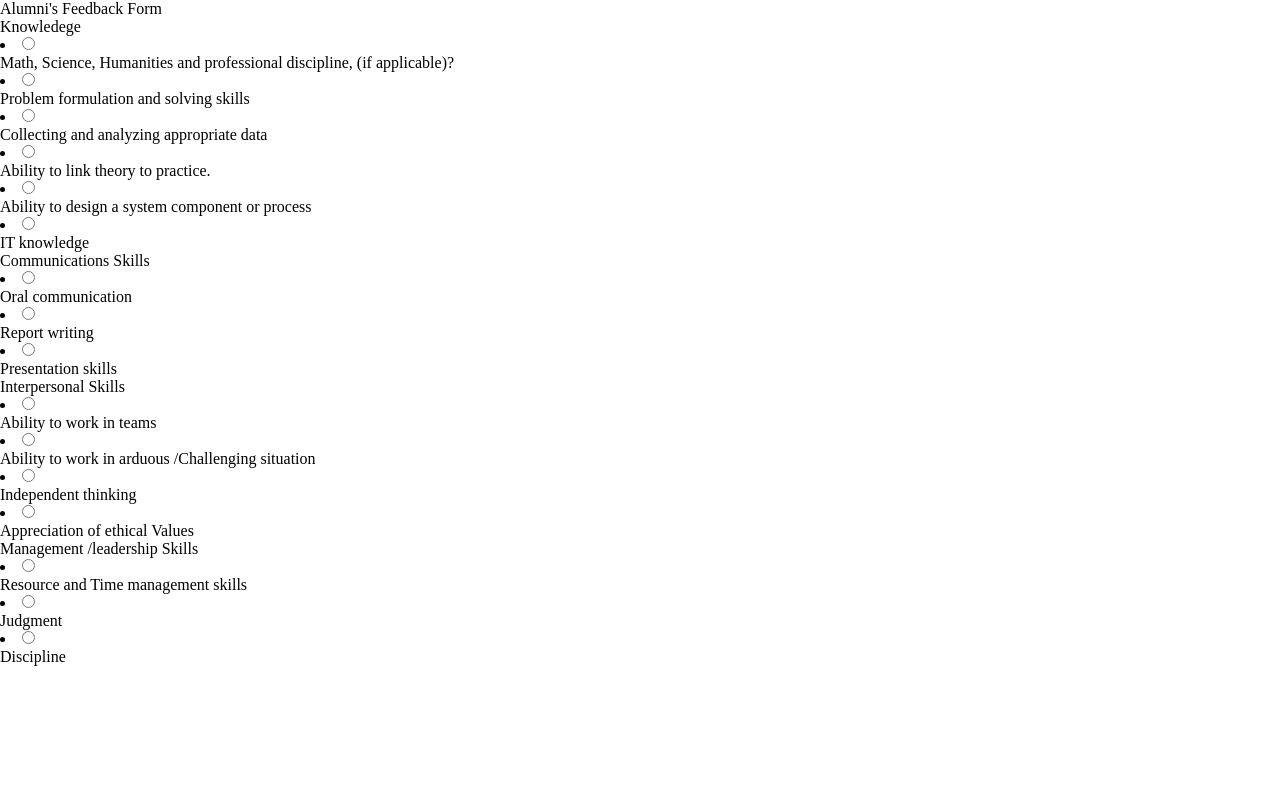
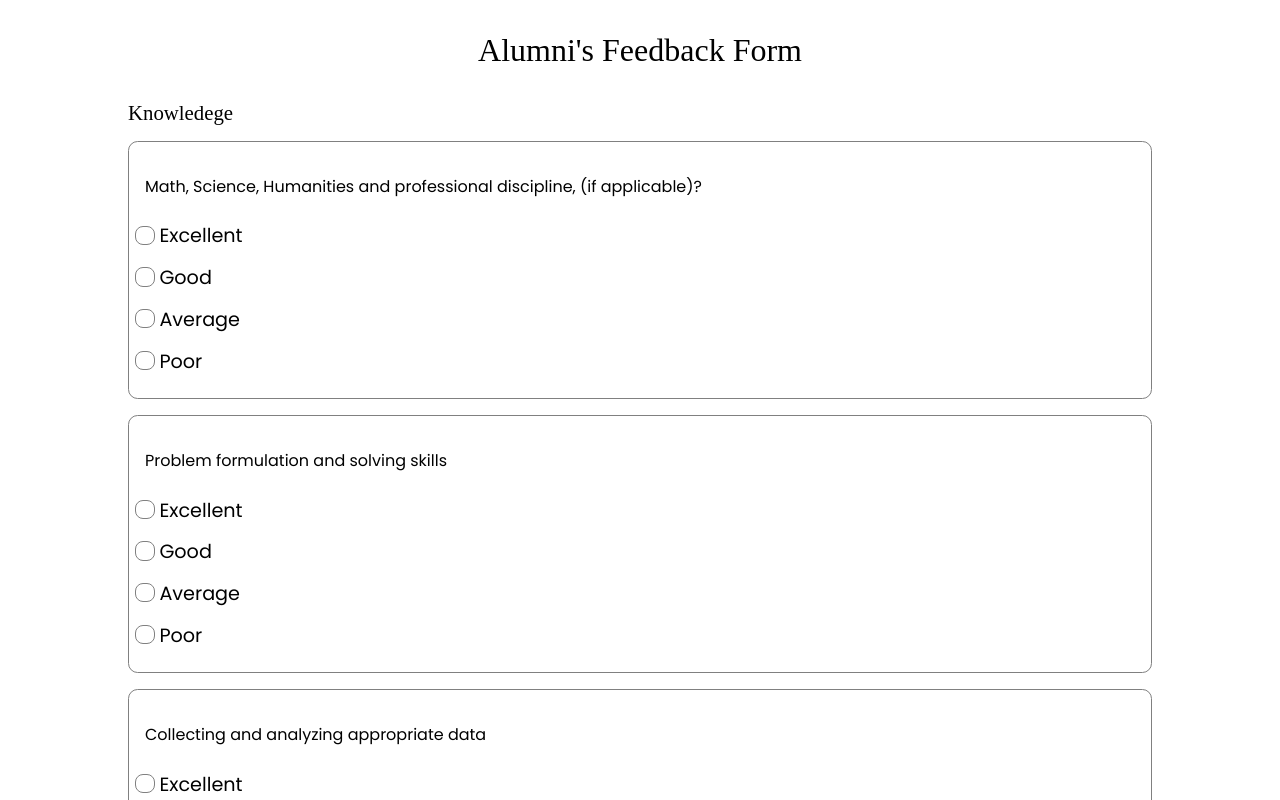
Before and after one commit to Phoenix-031/FeedBack, a React (Vite) app: page /alumni in a window 1280 px wide. Shown: the top 800 px of the page. Built offline with nearby package versions, Linux system fonts and the light colour scheme; a web font is replaced by a local one.

Commit message:
completed alumint and included college logo

```diff
--- a/src/App.tsx
+++ b/src/App.tsx
@@ -8,14 +8,22 @@ import { FaChalkboardTeacher } from "react-icons/fa";
 import { MdPerson4 } from "react-icons/md";
 import { BsFileEarmarkPersonFill } from "react-icons/bs";
 
+import kgeclogo from './assets/kgec-logo-dark.jpeg'
+
 const App = () => {
 
   const navigate = useNavigate()
 
   return (
     <div className={style.main__container}>
+      <div className={style.kgec__logo__container}>
+        <img src={kgeclogo} alt="KGEC Logo" />
+      </div>
+      <div>
+        <p className={style.main__container__heading__sub}>Kalyani Government Engineering College</p>
+      </div>
       <div className={style.main__container__heading}>
-        <p>Feedback System</p>
+        <p>Feedback Portal</p>
       </div>
       <div className={style.main__flex__container}>
         <div onClick={() => navigate('/parents')}>
--- a/src/app.module.scss
+++ b/src/app.module.scss
@@ -14,6 +14,7 @@
     --padding-main: 0.8rem;
     --card-border-radius: 1rem;
     --gap: 0.6rem;
+
     display: flex;
     gap: 1rem;
     height: 100vh;
@@ -24,11 +25,19 @@
     overflow-y: auto;
     overflow-x: hidden;
 
+
+    &>div:nth-child(2) {
+        .main__container__heading__sub {
+            font-size: 2rem;
+            font-weight: 600;
+        }
+    }
+
     .main__container__heading {
         width: 80%;
         text-align: center;
         font-size: var(--heading-font);
-        font-weight: 500;
+        font-weight: 400;
     }
 
     .main__flex__container {
--- a/src/pages/Alumni/Alumni.tsx
+++ b/src/pages/Alumni/Alumni.tsx
@@ -1,6 +1,7 @@
 import styles from './alumni.module.scss';
 
 import { AlumniData } from '../../data/alumni';
+import Questions from '../../components/Questions/Questions';
 
 const Alumni = () => {
   return (
@@ -21,18 +22,19 @@ const Alumni = () => {
 
               <div>
                 {alumnisection.questions.map((question, index) => {
-                  return (
-                    <li key={index}>
-                      <input
-                        type="radio"
-                        id={`option${index}`}
-                        name="quizOptions"
-                        value={question.options}
-                      />
-                      <div className={styles.custom__checkbox}></div>
-                      <label htmlFor={`option${index}`}>{question.question}</label>
-                    </li>
-                  )
+                  return <Questions key={index} data={question} />
+                  // return (
+                  //   <li key={index}>
+                  //     <input
+                  //       type="radio"
+                  //       id={`option${index}`}
+                  //       name="quizOptions"
+                  //       value={question.options}
+                  //     />
+                  //     <div className={styles.custom__checkbox}></div>
+                  //     <label htmlFor={`option${index}`}>{question.question}</label>
+                  //   </li>
+                  // )
                 })
                 }
               </div>
--- a/src/pages/Alumni/alumni.module.scss
+++ b/src/pages/Alumni/alumni.module.scss
@@ -0,0 +1,87 @@
+@import '../../styles/breakpoint';
+
+@mixin flex-container($direction: row, $justify: center, $align: center) {
+    display: flex;
+    flex-direction: $direction;
+    justify-content: $justify;
+    align-items: $align;
+}
+
+.alumni__main__section {
+
+    --padding: 1rem;
+    --margin-gap: 1rem;
+    --heading: 2rem;
+
+    overflow-y: auto;
+    overflow-x: hidden;
+    @include flex-container(column, center, center);
+
+    .alumni__heading__container {
+        margin: var(--margin-gap) 0;
+        padding: var(--padding);
+        font-size: var(--heading);
+    }
+
+    .alumni__sections__container {
+        width: 80%;
+
+        &>div:nth-child(n) {
+            &>div:nth-child(1) {
+                &>p {
+                    font-weight: 500;
+                    font-size: 1.3rem;
+                }
+            }
+        }
+
+    }
+
+    .alumni__questions__section {
+        width: 75%;
+    }
+
+    @include xs {
+        --heading: 1.7rem;
+
+        .alumni__heading__container {
+            font-size: var(--heading);
+        }
+
+        .alumni__questions__section {
+            width: 95%;
+        }
+    }
+
+    @include mobile {
+        --heading: 1.9rem;
+
+        .alumni__heading__container {
+            font-size: var(--heading);
+        }
+
+        .alumni__questions__section {
+            width: 90%;
+        }
+    }
+
+    @include desktop {
+        --heading: 2.3rem;
+
+        .alumni__heading__container {
+            font-size: var(--heading);
+        }
+
+        .alumni__questions__section {
+            width: 80%;
+        }
+    }
+
+    @include large {
+        --heading: 2rem;
+
+        .employers__heading__container {
+            font-size: var(--heading);
+        }
+    }
+}
--- a/src/pages/Student/Student.tsx
+++ b/src/pages/Student/Student.tsx
@@ -11,8 +11,8 @@ const Student = () => {
   return (
     <div className={styles.student__main__container}>
       <div className={styles.student__heading__container}>
-        <div><MdKeyboardArrowLeft /></div>
-        Student's Feedback Form
+        {/* <div><MdKeyboardArrowLeft /></div> */}
+        <div>Student's Feedback Form</div>
       </div>
 
       <div className={styles.student__questions__section}>
--- a/src/pages/Student/student.module.scss
+++ b/src/pages/Student/student.module.scss
@@ -21,6 +21,13 @@
         margin: var(--margin-gap) 0;
         padding: var(--padding);
         font-size: var(--heading);
+        width: 80%;
+        @include flex-container(row, center, center);
+
+        &>div:nth-child(1) {
+            justify-self: flex-start;
+        }
+
     }
 
     .student__questions__section {
```
Also changed, not shown: src/assets/kgec-logo-dark.jpeg (added), src/assets/logo (1).png (added).
